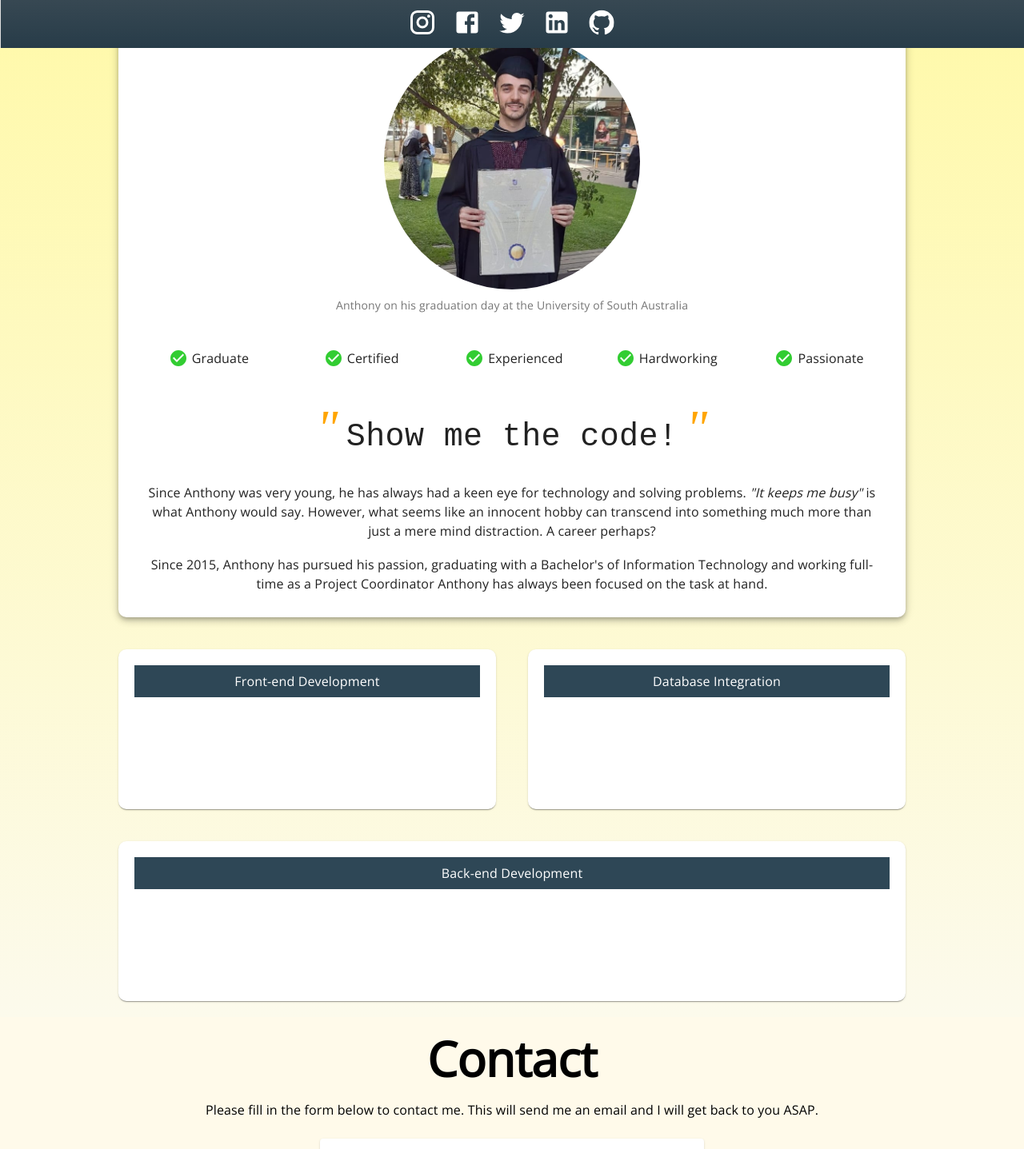
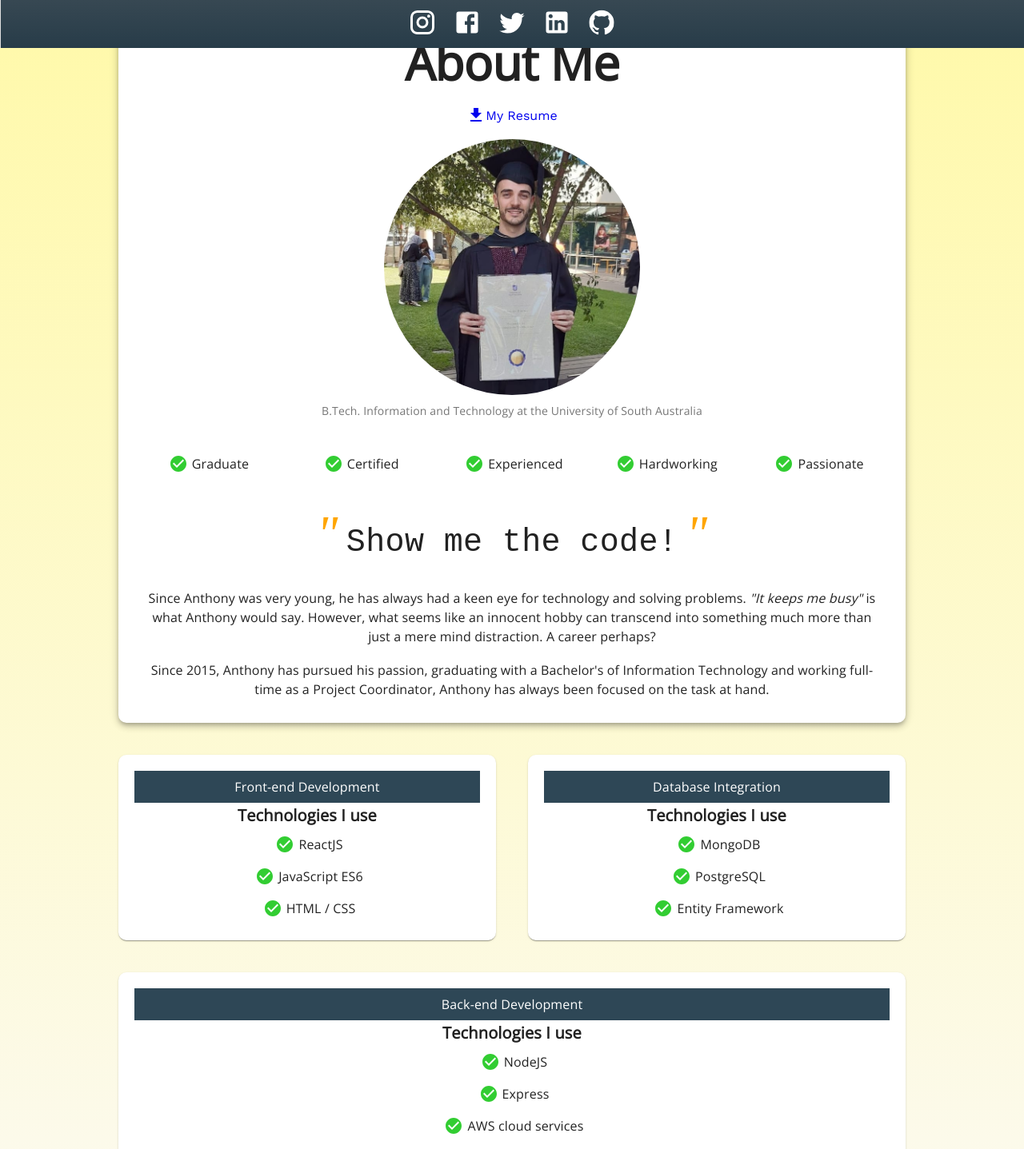
Before and after one commit to anthonydinino/portfolio, a React (Create React App) app: page / in a window 1280 px wide. Shown: the part 740-2177 px from the top of the page at 80% size. Built offline with nearby package versions, Linux system fonts and the light colour scheme; a web font is replaced by a local one.

Commit message:
Finished about me and added resume

```diff
--- a/src/components/Footer.js
+++ b/src/components/Footer.js
@@ -1,5 +1,5 @@
 import { React, useContext } from "react";
-import { makeStyles, Link, Typography } from "@material-ui/core";
+import { makeStyles, Link } from "@material-ui/core";
 import {
   GitHub,
   Facebook,
--- a/src/components/Navbar.js
+++ b/src/components/Navbar.js
@@ -60,7 +60,6 @@ const Header = () => {
   const menuLinks = [
     { label: "Home", href: "#home" },
     { label: "About", href: "#about" },
-    { label: "Projects", href: "#projects" },
     { label: "Contact", href: "#contact" },
   ];
   const getMenuLinks = () => {
--- /dev/null
+++ b/src/components/Tickbox.jsx
@@ -0,0 +1,29 @@
+import React from "react";
+import { CheckCircle } from "@material-ui/icons";
+import { Typography, makeStyles } from "@material-ui/core";
+
+const Tickbox = (props) => {
+  const useStyles = makeStyles((theme) => ({
+    tickbox: {
+      height: "40px",
+      display: "flex",
+      alignItems: "center",
+      justifyContent: "center",
+      padding: "0 5px",
+      "& > svg": {
+        margin: "5px",
+        color: "limegreen",
+      },
+    },
+  }));
+
+  const classes = useStyles();
+  return (
+    <div className={classes.tickbox}>
+      <CheckCircle />
+      <Typography>{props.word}</Typography>
+    </div>
+  );
+};
+
+export default Tickbox;
--- a/src/routes/About.jsx
+++ b/src/routes/About.jsx
@@ -1,7 +1,9 @@
 import { React, useContext } from "react";
+import { Link } from "react-router-dom";
 import { AppContext } from "../App";
 import { makeStyles, Box, Paper, Typography } from "@material-ui/core";
-import { CheckCircle } from "@material-ui/icons";
+import Tickbox from "../components/Tickbox";
+import { GetApp } from "@material-ui/icons";
 
 const About = () => {
   const { navBarHeight, footerHeight, isDesktop } = useContext(AppContext);
@@ -29,6 +31,15 @@ const About = () => {
       display: "flex",
       flexDirection: "column",
       alignItems: "center",
+      "& > a": {
+        textDecoration: "none",
+        fontFamily: "Work Sans",
+        "& > div": {
+          padding: "2px",
+          display: "flex",
+          alignItems: "center",
+        },
+      },
       "& figure": {
         display: "grid",
         placeItems: "center",
@@ -93,6 +104,7 @@ const About = () => {
     skill: {
       scrollSnapAlign: isDesktop ? undefined : "start",
       scrollMarginTop: `${navBarHeight + 20}px`,
+      textAlign: "center",
       minWidth: isDesktop ? "15rem" : "90%",
       borderRadius: "10px",
       padding: "20px",
@@ -102,7 +114,8 @@ const About = () => {
       flexGrow: "1",
       display: "flex",
       flexDirection: "column",
-      "& > div": {
+    },
+    subheading: {
       height: "40px",
       backgroundColor: "hsl(203, 30%, 26%)",
       width: "100%",
@@ -111,7 +124,6 @@ const About = () => {
       "& > p": {
         color: "white",
         textAlign: "center",
-        },
       },
     },
   }));
@@ -128,6 +140,18 @@ const About = () => {
     >
       <div className={classes.container}>
         <Paper className={classes.header} elevation={5}>
+          <Typography
+            className={classes.title}
+            variant={isDesktop ? "h2" : "h4"}
+          >
+            About Me
+          </Typography>
+          <Link to="/files/Anthony-Dinino.docx" target="_blank" download>
+            <div>
+              <GetApp />
+              My Resume
+            </div>
+          </Link>
           <figure>
             <img
               src={process.env.PUBLIC_URL + "/assets/graduation.jpg"}
@@ -135,7 +159,7 @@ const About = () => {
             />
             <figcaption>
               <Typography variant="body2" color="textSecondary">
-                Anthony on his graduation day at the University of South
+                B.Tech. Information and Technology at the University of South
                 Australia
               </Typography>
             </figcaption>
@@ -143,26 +167,11 @@ const About = () => {
 
           <article className={classes.article}>
             <section>
-              <div>
-                <CheckCircle />
-                <Typography>Graduate</Typography>
-              </div>
-              <div>
-                <CheckCircle />
-                <Typography>Certified</Typography>
-              </div>
-              <div>
-                <CheckCircle />
-                <Typography>Experienced</Typography>
-              </div>
-              <div>
-                <CheckCircle />
-                <Typography>Hardworking</Typography>
-              </div>
-              <div>
-                <CheckCircle />
-                <Typography>Passionate</Typography>
-              </div>
+              <Tickbox word="Graduate"></Tickbox>
+              <Tickbox word="Certified"></Tickbox>
+              <Tickbox word="Experienced"></Tickbox>
+              <Tickbox word="Hardworking"></Tickbox>
+              <Tickbox word="Passionate"></Tickbox>
             </section>
             <div className={classes.quote}>
               <Typography>
@@ -184,26 +193,38 @@ const About = () => {
               <Typography>
                 Since 2015, Anthony has pursued his passion, graduating with a
                 Bachelor's of Information Technology and working full-time as a
-                Project Coordinator Anthony has always been focused on the task
+                Project Coordinator, Anthony has always been focused on the task
                 at hand.
               </Typography>
             </div>
           </article>
         </Paper>
         <Paper className={classes.skill}>
-          <div>
+          <div className={classes.subheading}>
             <Typography>Front-end Development</Typography>
           </div>
+          <Typography variant="h6">Technologies I use</Typography>
+          <Tickbox word="ReactJS" />
+          <Tickbox word="JavaScript ES6" />
+          <Tickbox word="HTML / CSS" />
         </Paper>
         <Paper className={classes.skill}>
-          <div>
+          <div className={classes.subheading}>
             <Typography>Database Integration</Typography>
           </div>
+          <Typography variant="h6">Technologies I use</Typography>
+          <Tickbox word="MongoDB" />
+          <Tickbox word="PostgreSQL" />
+          <Tickbox word="Entity Framework" />
         </Paper>
         <Paper className={classes.skill}>
-          <div>
+          <div className={classes.subheading}>
             <Typography>Back-end Development</Typography>
           </div>
+          <Typography variant="h6">Technologies I use</Typography>
+          <Tickbox word="NodeJS" />
+          <Tickbox word="Express" />
+          <Tickbox word="AWS cloud services" />
         </Paper>
       </div>
     </Box>
```
Also changed, not shown: 1 other file (tests, documents, lock files or other folders). Lines whose indentation alone changed are shown as unchanged.
